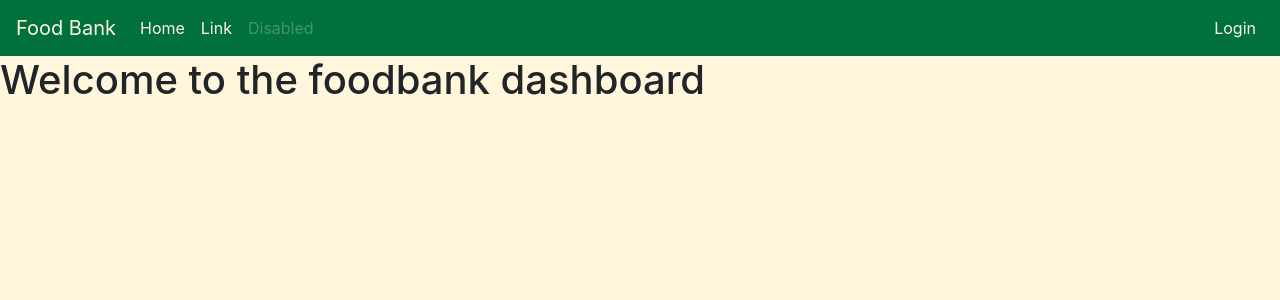
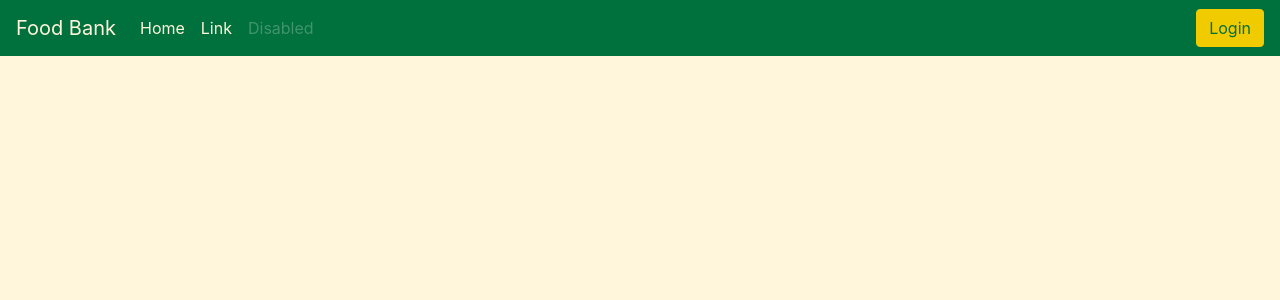
Before and after one commit to spamntaters/foodBankAngular, an Angular app: page / in a window 1280 px wide. Shown: the top 300 px of the page. Built offline with nearby package versions, Linux system fonts and the light colour scheme.

Commit message:
Made login a button

```diff
--- a/src/app/app.component.html
+++ b/src/app/app.component.html
@@ -16,12 +16,10 @@
         <a class="nav-link disabled" href="#" tabindex="-1" aria-disabled="true">Disabled</a>
       </li>
     </ul>
-    <ul class="navbar-nav">
-      <li class="nav-item">
-        <a class="nav-link" href="#">Login</a>
-      </li>
-    </ul>
+    <button class="btn btn-warning">
+      <a class="text-primary" href="$#">Login</a>
+    </button>
   </div>
 </nav>
 
-<h1>Welcome to the foodbank dashboard</h1>
+<router-outlet></router-outlet>
--- a/src/styles.scss
+++ b/src/styles.scss
@@ -6,7 +6,9 @@
 $theme-colors: (
   primary: #00703c,
   danger: #be7c4d,
-  light: #fff6dc
+  light: #fff6dc,
+  warning: #f0cb00,
+  secondary:#c3d7a4
 );
 /* finally, import Bootstrap */
 @import "~bootstrap/scss/bootstrap";
```
Also changed, not shown: 1 other file (tests, documents, lock files or other folders).
